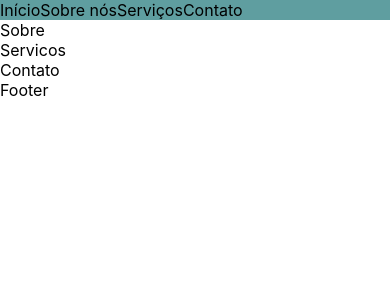
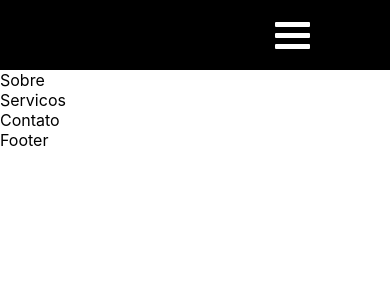
Before and after one commit to citi-onboarding/biotech-onepage, a Django app: page / in a window 390 px wide. Shown: the top 300 px of the page. Run offline with Django 3.2, Linux system fonts and the light colour scheme.

Commit message:
feature/navbar quase completa

```diff
--- a/core/templates/sections/navbar.html
+++ b/core/templates/sections/navbar.html
@@ -1,17 +1,29 @@
 <nav>
+    <a id="logo-navbar"> <img> </a>
     <ul class="categorias">
         <li>
-            <a id="inicio">Início</a>
+            <a href="/inicio" id="inicio">Início</a>
         </li>
         <li>
-            <a id="sobreNos">Sobre nós</a>
+            <a href="/sobreNos" id="sobreNos">Sobre nós</a>
         </li>
         <li>
-            <a id="servicos">Serviços</a>
+            <a href="/servicos" id="servicos">Serviços</a>
         </li>
         <li>
-            <a id="contato">Contato</a>
+            <a href="/contato" id="contato">Contato</a>
         </li>
     </ul>
-    <label class="icone-menu"></label>
+    <a id="menu-barras" onclick="rotateButtonFunction(this)">
+        <div class="bar1"></div>
+        <div class="bar2"></div>
+        <div class="bar3"></div>
+    </a>
 </nav>
+
+<!--COLOCAR FUNCAO NO .JS-->
+<script>
+function rotateButtonFunction(x) {
+  x.classList.toggle("change");
+}
+</script>
--- a/static/css/navbar.css
+++ b/static/css/navbar.css
@@ -1,12 +1,75 @@
 nav {
-    background-color: cadetblue;
+    background-color: rgb(0, 0, 0);
     position: relative;
+    width: 100vw;
+    height: 70px;
+    overflow: hidden;
 }
-nav ul {
+nav .categorias {
+    position: fixed;
+    display: flex;
     list-style: none;
-    display: inline-flex;
     flex-direction: row;
+    color: white;
+    text-align: center;
+    right: 0;
+    padding-right: 5em;
 }
 nav ul li {
+   padding-left: 5em;
+}
+nav .categorias li a{
+    float: right;
+    display: block;
+    text-align: center;
+    text-decoration: none;
+    cursor: pointer;
+    color: white;
+}
+.categorias li a:hover {
+    transition: 0.4s;
+    color: orangered; /*mudar para laranja correto*/
+}
+#menu-barras {
+    cursor: pointer;
+    float: right;
+    margin-right: 5em;
+    margin-top: 1em;
+}
+.bar1, .bar2, .bar3 {
+    width: 35px;
+    height: 5px;
+    background-color: rgb(255, 255, 255);
+    border-radius: 1px;
+    margin: 6px 0;
+    transition: 0.4s;
+}
+.change .bar1 {
+    -webkit-transform: rotate(-45deg) translate(-9px, 6px);
+    transform: rotate(-45deg) translate(-9px, 6px);
+}
 
+.change .bar2 {
+    opacity: 0;
 }
+
+.change .bar3 {
+    -webkit-transform: rotate(45deg) translate(-8px, -8px);
+    transform: rotate(45deg) translate(-8px, -8px);
+}
+@media only screen and (max-width: 800px) {
+    nav .categorias li a {
+        display: none;
+    }
+}
+@media only screen and (max-width: 800px) {
+    .bar1, .bar2, .bar3 {
+        display: block;
+    }
+}
+@media only screen and (min-width: 800px) {
+    .bar1, .bar2, .bar3 {
+        display: none;
+        transition: 0ms;
+    }
+}
```
